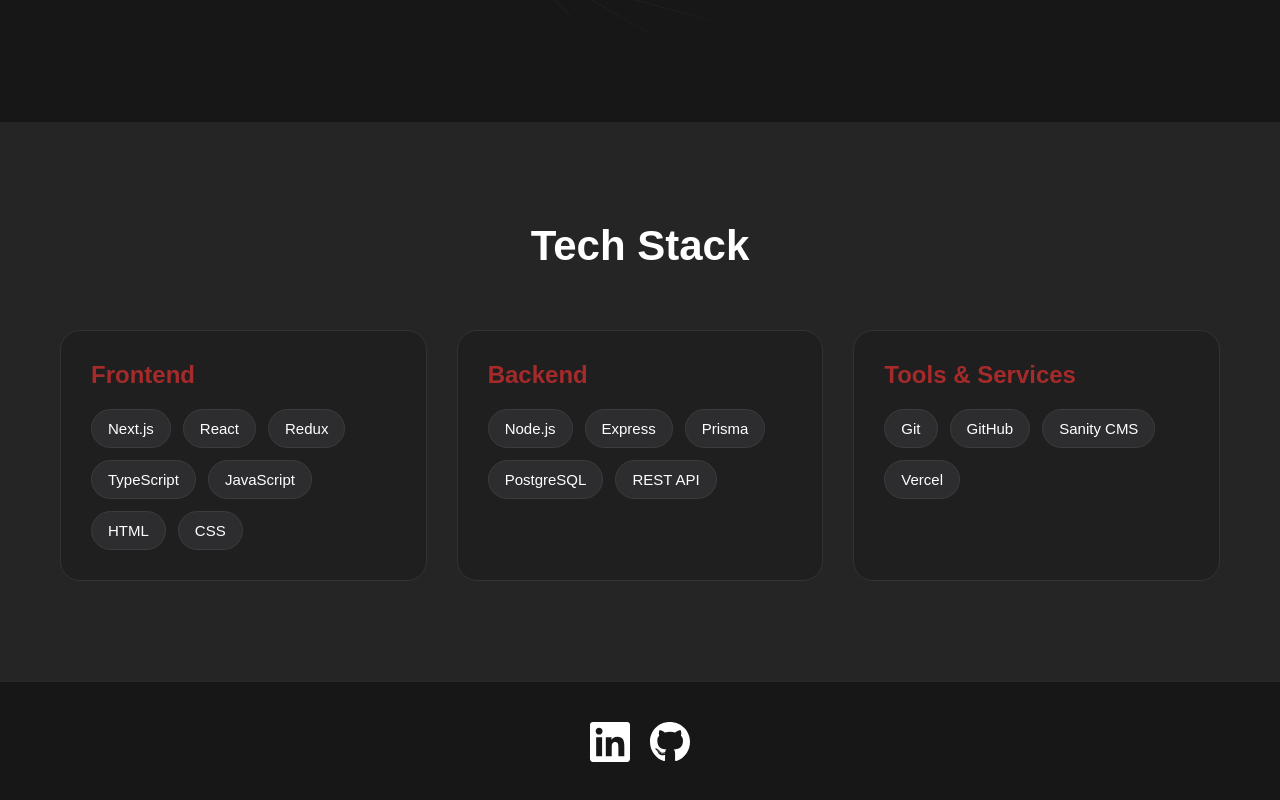
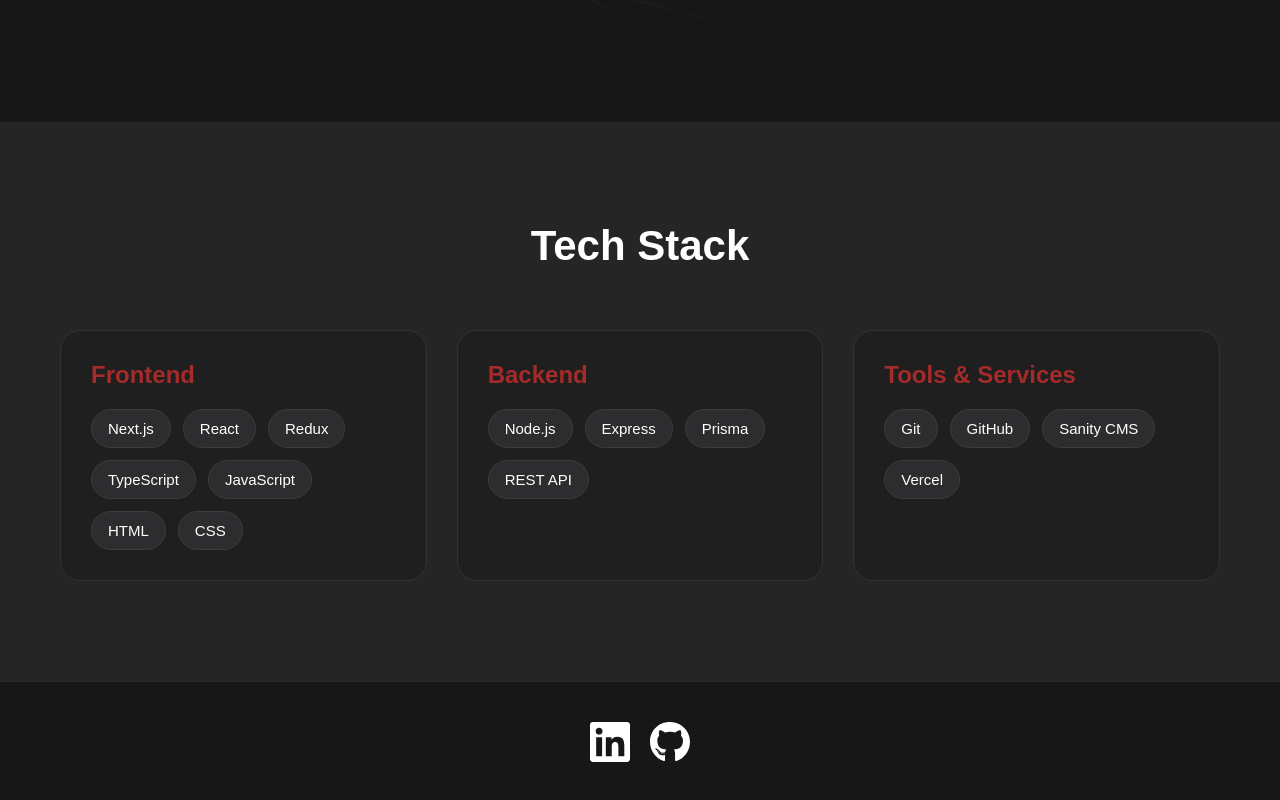
Before and after one commit to Vlad-Ostap/Vlad-Ostap.github.io, a React (Vite) app: page / in a window 1280 px wide. Shown: the part 658-1458 px from the top of the page. Built offline with nearby package versions, Linux system fonts and the light colour scheme.

Commit message:
Remove PostgreSQL from the backend stack

```diff
--- a/src/components/Home/Home.tsx
+++ b/src/components/Home/Home.tsx
@@ -38,7 +38,6 @@
                                 <span>Node.js</span>
                                 <span>Express</span>
                                 <span>Prisma</span>
-                                <span>PostgreSQL</span>
                                 <span>REST API</span>
                             </div>
                         </div>
```
